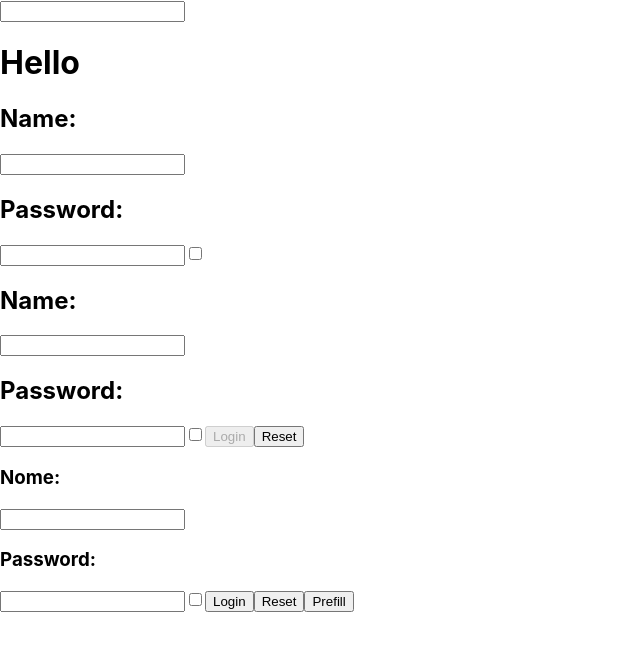
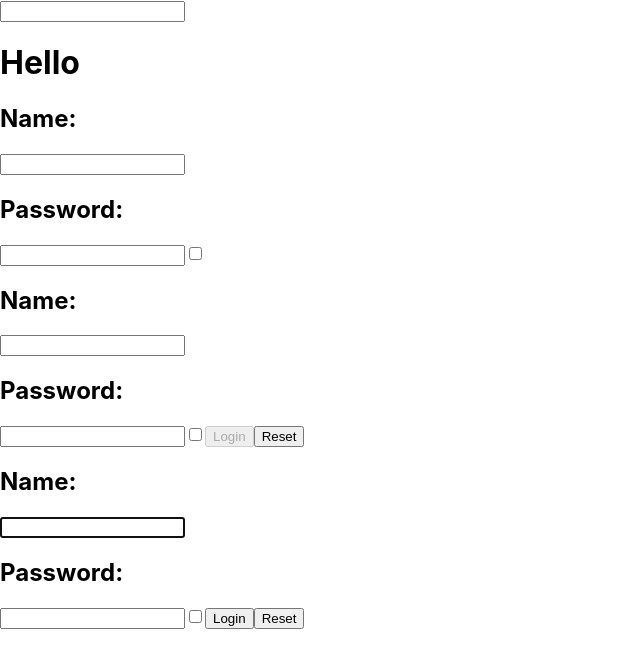
Before and after one commit to Gabriel1470/React-esercizi, a React (Create React App) app: page / in a window 1280 px wide. Shown: the top 668 px of the page, without its empty margins (0-640 px from the left). Built offline with nearby package versions, Linux system fonts and the light colour scheme.

Commit message:
forms 06

```diff
--- a/src/component/UncontrolledLogin.jsx
+++ b/src/component/UncontrolledLogin.jsx
@@ -1,51 +1,38 @@
-import react, { createRef } from 'react';
+import React from "react";
+import { createRef } from "react";
 
-export class UncontrolledLogin extends react.Component {
+
+export class UncontrolledLogin extends React.Component{
+_autoFocus = createRef()
 _formRef = createRef()
 
-    inputHandler = (event) => {
+imputHandler=(event)=>{
   event.preventDefault()
 
   const username = event.target.elements.username.value
   const password = event.target.elements.password.value
   const remember = event.target.elements.remember.checked
 
-        console.log(
-            {
-                username,
-                password,
-                remember
-            }
-        )
+  console.log({
+    username,password,remember
+  })
 
 }
-
-    handlerFormPrefill = () => {
-        this._formRef.current.elements.username.value = "Jhones"
-        this._formRef.current.elements.password.value = "passwordsicura123"
-        this._formRef.current.elements.remember.checked = true;
-
+ componentDidMount=()=>{
+    this._autoFocus.current.focus()
   }
 
-    render() {
-
-        return (
-            <div>
-                <form ref={this._formRef} onSubmit={this.inputHandler}>
-                    <div>
-                        <h3>Nome:</h3>
-                        <input type="text" name="username" /></div>
-                    <div>
-                        <h3>Password:</h3>
-                        <input name="password" type="password" />
-                        <input name="remember" type="checkbox" />
-                        <button type="submit">Login</button>
-                        <button type='reset' >Reset</button>
-                        <button type='button' onClick={this.handlerFormPrefill}>Prefill</button>
-                    </div>
+  render(){
+    return(
+   <form ref={this._formRef} onSubmit={this.imputHandler}>
+<h2>Name:</h2>
+<input type="text" name="username"  ref={this._autoFocus} />
+<h2>Password:</h2>
+<input type="password" name="password" />
+<input type="checkbox" name="remember" />
+<button type='submit'>Login</button>
+<button >Reset</button>
    </form>
-            </div>
     )
   }
-
 }
```
Lines whose indentation alone changed are shown as unchanged.
